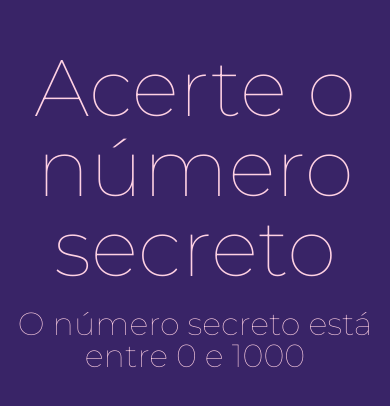
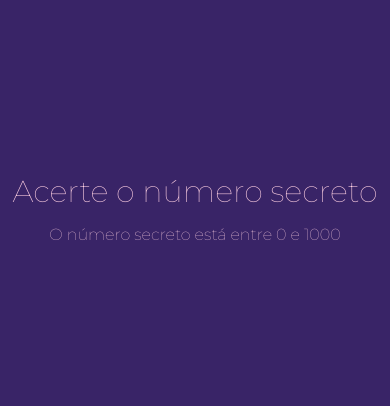
Before and after one commit to IannWilker/jogo-numerosecreto, a plain HTML site: page index.html in a window 390 px wide. Shown: the part 192-598 px from the top of the page. Drawn offline with nearby package versions, Linux system fonts and the light colour scheme.

Commit message:
Update no style.css
O jogo recebeu update para tornar-se responsivo à outros aparelhos.

```diff
--- a/style.css
+++ b/style.css
@@ -54,3 +54,18 @@ h3 {
     margin-top: 20px;
 
 }
+
+@media screen and (max-width: 768px) {
+    h1 {
+        font-size: 1.9em;
+    }
+
+    h2 {
+        font-size: 2em;
+    }
+
+    h3 {
+        font-size: 1em;
+    }
+
+}
```
